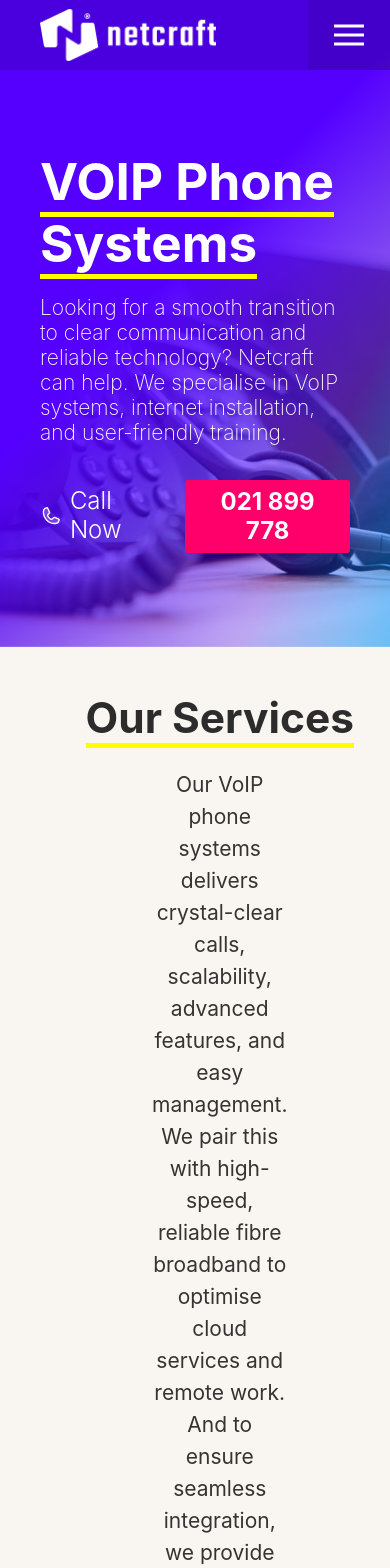
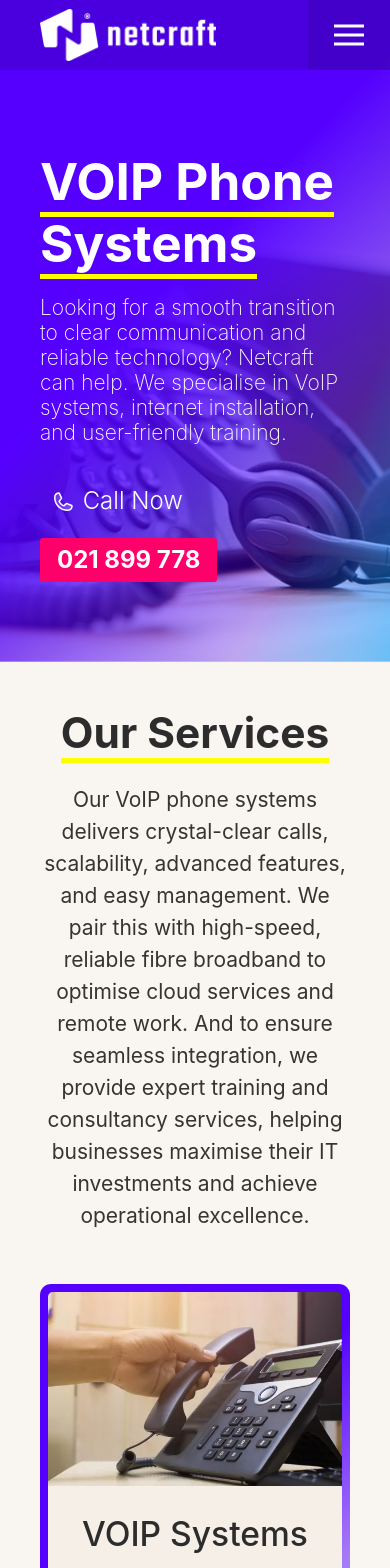
Before and after one commit to jakeluckie/netcraft, a React (Vite) app: page / in a window 390 px wide. Shown: the top 1568 px of the page. Built offline with nearby package versions, Linux system fonts and the light colour scheme.

Commit message:
mobile home page yes

```diff
--- a/src/components/sections/about/about-section.styles.scss
+++ b/src/components/sections/about/about-section.styles.scss
@@ -44,14 +44,28 @@
 }
 
 @media screen and (max-width: 960px) {
+  .about-section {
   .about-container.content-padding {
     flex-direction: column;
-    width: 80%;
     .about-section-content {
-      width: 80% !important;
+      width: 80%;
     }
     .about-section-img-bg {
-      width: 80% !important;
+      width: 80%;
     }
   }
 }
+}
+
+@media screen and (max-width: 530px) {
+  .about-section {
+    .about-container.content-padding {
+      .about-section-content {
+        width: 100%;
+      }
+      .about-section-img-bg {
+        width: 100%;
+      }
+    }
+  }
+}
--- a/src/components/sections/contact/contact-section.styles.scss
+++ b/src/components/sections/contact/contact-section.styles.scss
@@ -67,3 +67,16 @@
     flex-direction: column;
   }
 }
+
+@media screen and (max-width: 530px) {
+  .contact-section {
+    .contact-container.content-padding {
+      .contact-section-callnow {
+        flex-direction: column;
+      }
+      .contact-section-email {
+        flex-direction: column;
+      }
+    }
+  }
+}
--- a/src/components/sections/footer/footer.component.tsx
+++ b/src/components/sections/footer/footer.component.tsx
@@ -27,16 +27,11 @@
             <Link className="footer-link" to={"/consultancy"}>
               <p>― Consultancy</p>
             </Link>
-          </div>
-          <div className="footer-about">
             <Link className="footer-link" to={"/about"}>
               <h4>About</h4>
             </Link>
             <Link className="footer-link" to={"/testimonials"}>
               <h4>Testimonials</h4>
-            </Link>
-            <Link className="footer-link" to={"/contact"}>
-              <h4>Contact</h4>
             </Link>
           </div>
           <div className="footer-contact">
--- a/src/components/sections/footer/footer.styles.scss
+++ b/src/components/sections/footer/footer.styles.scss
@@ -53,11 +53,15 @@
       align-items: center;
       div {
         border-right: none;
+        border-bottom: 0.5px dashed rgba(221, 255, 0, 0.176);
         width: 100%;
         align-items: center;
         .footer-link {
           text-align: center;
         }
+        &:last-child {
+          border-bottom: 0;
+        }
       }
     }
   }
--- a/src/components/sections/solutions/solutions-section.styles.scss
+++ b/src/components/sections/solutions/solutions-section.styles.scss
@@ -65,3 +65,13 @@
     justify-content: center;
   }
 }
+
+@media screen and (max-width: 860px) {
+  .solutions-container {
+    .solutions-section-intro {
+      .solutions-section-text {
+        padding: 0;
+      }
+    }
+  }
+}
--- a/src/routes/home/home.component.tsx
+++ b/src/routes/home/home.component.tsx
@@ -23,12 +23,15 @@
             </p>
             <div className="hero-cta">
               <Link className="hero-cta-link" to="tel:+6421899778">
+                <div className="hero-callnow-container">
                   <Phone
                     className="hero-ph-icon"
                     size={24}
                     weight="duotone"
                   ></Phone>
                   <h2 className="hero-cta-call-text">Call Now</h2>
+                </div>
+
                 <button className="hero-cta-btn">
                   <span className="hero-ph-txt">021 899 778</span>
                 </button>
--- a/src/routes/home/home.styles.scss
+++ b/src/routes/home/home.styles.scss
@@ -17,9 +17,11 @@
     display: flex;
     .hero-cta-link {
       display: flex;
-      flex-direction: row;
       align-items: center;
       color: white;
+      .hero-callnow-container {
+        display: flex;
+        align-items: center;
         .hero-ph-icon {
           margin-right: 0.5rem;
         }
@@ -27,6 +29,7 @@
           font-weight: 300;
           padding-bottom: 3px;
           margin-right: 1.5rem;
+        }
       }
       .hero-cta-btn {
         font-size: var(--font-size-2xl);
@@ -48,3 +51,11 @@
     width: 100%;
   }
 }
+
+@media screen and (max-width: 400px) {
+  .hero-cta {
+    .hero-cta-link {
+      flex-direction: column;
+    }
+  }
+}
```
Also changed, not shown: src/components/sections/contact/contact-section.component.tsx (+8 -4 lines). Lines whose indentation alone changed are shown as unchanged.
